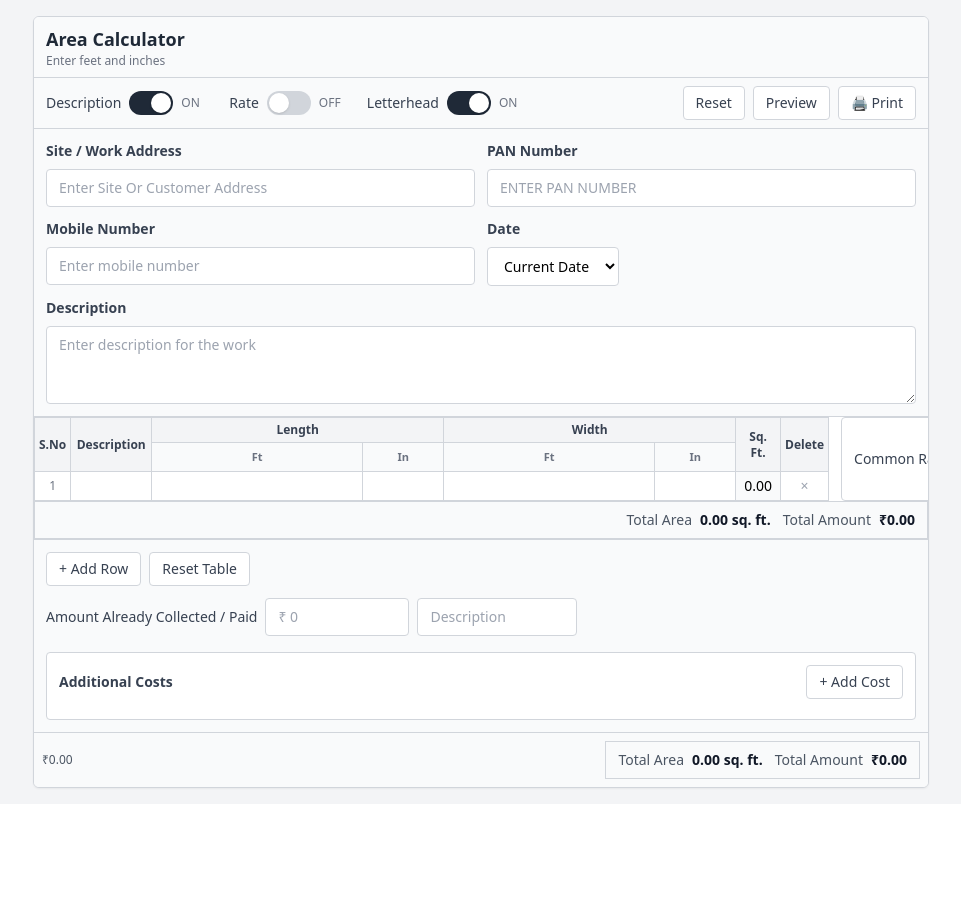
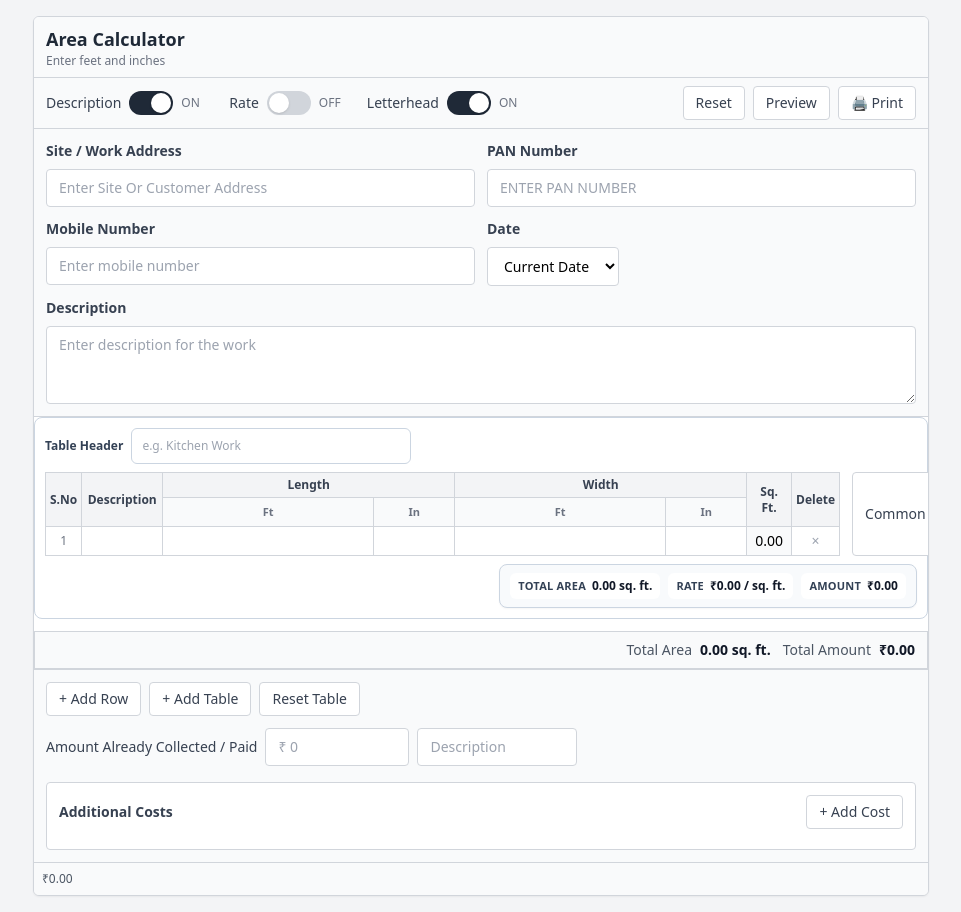
Before and after one commit to cseabhisheks/Bill-Generator, a React app: page / in a window 1280 px wide. Shown: the whole page, without its empty margins (159-1120 px from the left). Before the commit the page ends 804 px from the top, so only its background shows below. Built offline with nearby package versions, Linux system fonts and the light colour scheme; the HTML template or start-up script is replaced by a standard one.

Commit message:
table is updated

```diff
--- a/src/App.jsx
+++ b/src/App.jsx
@@ -30,7 +30,7 @@ const currencyFormatter = new Intl.NumberFormat("en-IN", {
 const formatCurrency = (value) => currencyFormatter.format(Number(value || 0));
 
 export default function App() {
-  const [rows, setRows] = useState([{ ...EMPTY_ROW }]);
+  const [tables, setTables] = useState([{ rows: [{ ...EMPTY_ROW }], commonRate: "", title: "" }]);
   const [descriptionEnabled, setDescriptionEnabled] = useState(true);
   const [rateEnabled, setRateEnabled] = useState(false);
   const [letterheadEnabled, setLetterheadEnabled] = useState(true);
@@ -41,7 +41,6 @@ export default function App() {
   const [mobileNumber, setMobileNumber] = useState("");
   const [dateMode, setDateMode] = useState("current");
   const [manualDate, setManualDate] = useState("");
-  const [commonRate, setCommonRate] = useState("");
   const [costRows, setCostRows] = useState([]);
   const [collectedAmount, setCollectedAmount] = useState("");
   const [collectedDescription, setCollectedDescription] = useState("");
@@ -58,31 +57,53 @@ export default function App() {
         ? currentDate
         : "";
 
-  const updateRow = (index, field, value) => {
-    setRows((currentRows) => {
-      const updatedRows = [...currentRows];
+  const updateRow = (tableIndex, rowIndex, field, value) => {
+    setTables((currentTables) =>
+      currentTables.map((table, currentTableIndex) => {
+        if (currentTableIndex !== tableIndex) {
+          return table;
+        }
 
-      updatedRows[index] = {
-        ...updatedRows[index],
-        [field]: value,
+        return {
+          ...table,
+          rows: table.rows.map((row, currentRowIndex) =>
+            currentRowIndex === rowIndex
+              ? { ...row, [field]: value }
+              : row,
+          ),
+        };
+      }),
+    );
   };
 
-      return updatedRows;
-    });
+  const addTable = () => {
+    setTables((currentTables) => [...currentTables, { rows: [{ ...EMPTY_ROW }], commonRate: "", title: "" }]);
   };
 
-  const addRow = () => {
-    setRows((currentRows) => [...currentRows, { ...EMPTY_ROW }]);
+  const addRow = (tableIndex = 0) => {
+    setTables((currentTables) =>
+      currentTables.map((table, currentTableIndex) =>
+        currentTableIndex === tableIndex
+          ? { ...table, rows: [...table.rows, { ...EMPTY_ROW }] }
+          : table,
+      ),
+    );
   };
 
-  const removeRow = (index) => {
-    setRows((currentRows) => {
-      if (currentRows.length === 1) {
-        return [{ ...EMPTY_ROW }];
+  const removeRow = (tableIndex, rowIndex) => {
+    setTables((currentTables) =>
+      currentTables.map((table, currentTableIndex) => {
+        if (currentTableIndex !== tableIndex) {
+          return table;
         }
 
-      return currentRows.filter((_, rowIndex) => rowIndex !== index);
-    });
+        const nextRows = table.rows.filter((_, index) => index !== rowIndex);
+        return {
+          ...table,
+          rows: nextRows.length > 0 ? nextRows : [{ ...EMPTY_ROW }],
+        };
+      }),
+    );
   };
 
   const addCost = () => {
@@ -111,8 +132,24 @@ export default function App() {
     (cost) => (cost.name || "").trim().length > 0 || Number(cost.amount || 0) > 0,
   );
 
+  const updateCommonRate = (tableIndex, value) => {
+    setTables((currentTables) =>
+      currentTables.map((table, index) =>
+        index === tableIndex ? { ...table, commonRate: value } : table,
+      ),
+    );
+  };
+
+  const updateTableTitle = (tableIndex, value) => {
+    setTables((currentTables) =>
+      currentTables.map((table, index) =>
+        index === tableIndex ? { ...table, title: value } : table,
+      ),
+    );
+  };
+
   const resetAll = () => {
-    setRows([{ ...EMPTY_ROW }]);
+    setTables([{ rows: [{ ...EMPTY_ROW }], commonRate: "", title: "" }]);
     setDescriptionEnabled(true);
     setRateEnabled(false);
     setLetterheadEnabled(true);
@@ -123,20 +160,22 @@ export default function App() {
     setMobileNumber("");
     setDateMode("current");
     setManualDate("");
-    setCommonRate("");
     setCostRows([]);
     setCollectedAmount("");
     setCollectedDescription("");
   };
 
   const resetTableOnly = () => {
-    setRows([{ ...EMPTY_ROW }]);
+    setTables((currentTables) =>
+      currentTables.map((table) => ({ ...table, rows: [{ ...EMPTY_ROW }], commonRate: table.commonRate || "" })),
+    );
   };
 
-  const totalArea = calculateTotal(rows);
+  const allRows = tables.flatMap((table) => table.rows);
+  const totalArea = calculateTotal(allRows);
   const totalAmount = rateEnabled
-    ? calculateTotalAmount(rows)
-    : calculateCommonRateAmount(rows, commonRate);
+    ? calculateTotalAmount(allRows)
+    : tables.reduce((sum, table) => sum + calculateCommonRateAmount(table.rows, table.commonRate), 0);
   const additionalChargesTotal = costRows.reduce((sum, row) => {
     const numericAmount = Number.parseFloat(row.amount || 0);
     return sum + (Number.isFinite(numericAmount) ? numericAmount : 0);
@@ -319,17 +358,24 @@ export default function App() {
           )}
 
           <div className="print-table">
+            {tables.map((table, tableIndex) => (
+              <div className="mb-3" key={`table-${tableIndex}`}>
                 <DimensionTable
-              rows={rows}
-              updateRow={updateRow}
-              removeRow={removeRow}
+                  rows={table.rows}
+                  updateRow={(rowIndex, field, value) => updateRow(tableIndex, rowIndex, field, value)}
+                  removeRow={(rowIndex) => removeRow(tableIndex, rowIndex)}
                   descriptionEnabled={descriptionEnabled}
                   rateEnabled={rateEnabled}
-              commonRate={commonRate}
-              setCommonRate={setCommonRate}
+                  commonRate={table.commonRate}
+                  setCommonRate={(value) => updateCommonRate(tableIndex, value)}
+                  showCommonRateInput={!rateEnabled}
+                  tableTitle={table.title || ""}
+                  setTableTitle={(value) => updateTableTitle(tableIndex, value)}
                 />
+              </div>
+            ))}
 
-            <TotalArea total={totalArea} totalAmount={totalAmount} rateEnabled={rateEnabled} commonRate={commonRate} />
+            <TotalArea total={totalArea} totalAmount={totalAmount} rateEnabled={rateEnabled} tables={tables} />
           </div>
 
           <section className="print-payment-summary">
@@ -426,7 +472,14 @@ export default function App() {
         <section className="no-print border-t border-gray-300 bg-gray-50 p-3">
           <div className="flex flex-wrap items-center justify-between gap-2">
             <div className="flex flex-wrap items-center gap-2">
-              <AddRowButton onClick={addRow} />
+              <AddRowButton onClick={() => addRow(tables.length - 1)} />
+              <button
+                type="button"
+                onClick={addTable}
+                className="rounded border border-gray-300 bg-white px-3 py-1.5 text-sm font-medium text-gray-700 hover:bg-gray-100"
+              >
+                + Add Table
+              </button>
               <button
                 type="button"
                 onClick={resetTableOnly}
@@ -511,9 +564,8 @@ export default function App() {
           </div>
         </section>
 
-        <div className="no-print flex flex-col gap-2 border-t border-gray-300 bg-gray-50 p-2 sm:flex-row sm:items-center sm:justify-between">
+        <div className="no-print flex flex-wrap items-center gap-2 border-t border-gray-300 bg-gray-50 p-2">
           <span className="text-xs text-gray-600">{formatCurrency(pendingAmount)}</span>
-          <TotalArea total={totalArea} totalAmount={totalAmount} rateEnabled={rateEnabled} commonRate={commonRate} />
         </div>
 
       </div>
--- a/src/components/DimensionTable.jsx
+++ b/src/components/DimensionTable.jsx
@@ -1,4 +1,16 @@
 import DimensionRow from "./DimensionRow";
+import {
+  calculateTotal,
+  calculateTotalAmount,
+  calculateCommonRateAmount,
+} from "../utils/areaCalculator";
+
+const formatCurrency = new Intl.NumberFormat("en-IN", {
+  style: "currency",
+  currency: "INR",
+  minimumFractionDigits: 2,
+  maximumFractionDigits: 2,
+});
 
 export default function DimensionTable({
   rows,
@@ -8,9 +20,36 @@ export default function DimensionTable({
   rateEnabled,
   commonRate,
   setCommonRate,
+  showCommonRateInput = false,
+  tableTitle = "",
+  setTableTitle,
 }) {
+  const tableArea = calculateTotal(rows);
+  const tableAmount = rateEnabled
+    ? calculateTotalAmount(rows)
+    : calculateCommonRateAmount(rows, commonRate);
+
   return (
-    <div className="w-full overflow-x-auto">
+    <div className="dimension-table-wrapper">
+      <div className="table-title-editor no-print">
+        <label className="table-title-editor-label">Table Header</label>
+        <input
+          type="text"
+          className="table-title-editor-input"
+          value={tableTitle}
+          onChange={(event) => setTableTitle?.(event.target.value)}
+          placeholder="e.g. Kitchen Work"
+        />
+      </div>
+
+      {(tableTitle || "") && (
+        <div className="print-table-title-bar">
+          <span className="print-table-title-text">{tableTitle}</span>
+        </div>
+      )}
+
+      <div className="flex items-start gap-3">
+        <div className="flex w-full flex-col gap-2">
           <div className="flex items-start gap-3">
             <table className="w-max table-auto border-collapse text-sm">
               <thead>
@@ -71,8 +110,8 @@ export default function DimensionTable({
                     key={index}
                     row={row}
                     index={index}
-                updateRow={updateRow}
-                removeRow={removeRow}
+                    updateRow={(rowIndex, field, value) => updateRow(rowIndex, field, value)}
+                    removeRow={(rowIndex) => removeRow(rowIndex)}
                     descriptionEnabled={descriptionEnabled}
                     rateEnabled={rateEnabled}
                   />
@@ -80,7 +119,7 @@ export default function DimensionTable({
               </tbody>
             </table>
 
-        {!rateEnabled && (
+            {!rateEnabled && showCommonRateInput && (
               <div className="no-print flex shrink-0 items-center self-stretch gap-2 rounded border border-gray-300 bg-white px-3 py-2">
                 <span className="text-sm font-medium text-gray-700">Common Rate</span>
                 <input
@@ -96,5 +135,26 @@ export default function DimensionTable({
             )}
           </div>
         </div>
+      </div>
+
+      <div className="print-table-total-summary">
+        <div className="print-table-total-summary-card">
+          <div className="print-table-total-summary-item">
+            <span className="print-table-total-label">Total Area</span>
+            <span className="print-table-total-value">{tableArea.toFixed(2)} sq. ft.</span>
+          </div>
+          {!rateEnabled && (
+            <div className="print-table-total-summary-item">
+              <span className="print-table-total-label">Rate</span>
+              <span className="print-table-total-value">{formatCurrency.format(Number(commonRate || 0))} / sq. ft.</span>
+            </div>
+          )}
+          <div className="print-table-total-summary-item">
+            <span className="print-table-total-label">Amount</span>
+            <span className="print-table-total-value">{formatCurrency.format(tableAmount)}</span>
+          </div>
+        </div>
+      </div>
+    </div>
   );
 }
--- a/src/index.css
+++ b/src/index.css
@@ -16,6 +16,100 @@
   --page-summary-bg: #f8fafc;
   --page-table-border: #a1a1aa;
   --page-danger: #b91c1c;
+}
+
+.dimension-table-wrapper {
+  width: 100%;
+  background: #ffffff;
+  border: 1px solid var(--page-line);
+  border-radius: 8px;
+  padding: 10px;
+  box-sizing: border-box;
+}
+
+.table-title-editor {
+  display: flex;
+  align-items: center;
+  gap: 8px;
+  margin-bottom: 8px;
+}
+
+.table-title-editor-label {
+  font-size: 12px;
+  font-weight: 700;
+  color: var(--page-text-soft);
+}
+
+.table-title-editor-input {
+  width: min(280px, 100%);
+  border: 1px solid var(--page-line);
+  border-radius: 6px;
+  background: var(--page-bg);
+  color: var(--page-text);
+  padding: 8px 10px;
+  font-size: 12px;
+  outline: none;
+}
+
+.print-table-title-bar {
+  width: fit-content;
+  max-width: 100%;
+  padding: 8px 12px;
+  margin: 8px 0 10px;
+  border-radius: 6px 6px 0 0;
+  background: #1e3a5f;
+  color: #ffffff;
+  border-left: 3px solid #93c5fd;
+  font-weight: 800;
+  font-size: 12px;
+  letter-spacing: 0.03em;
+  box-shadow: 0 1px 2px rgba(0, 0, 0, 0.08);
+}
+
+.print-table-title-text {
+  display: inline-block;
+}
+
+.print-table-total-summary {
+  display: flex;
+  justify-content: flex-end;
+  margin-top: 8px;
+}
+
+.print-table-total-summary-card {
+  display: flex;
+  flex-wrap: wrap;
+  align-items: center;
+  justify-content: flex-end;
+  gap: 8px;
+  padding: 8px 10px;
+  border-radius: 8px;
+  border: 1px solid var(--page-line);
+  background: var(--page-summary-bg);
+  box-shadow: 0 1px 2px rgba(0, 0, 0, 0.04);
+}
+
+.print-table-total-summary-item {
+  display: flex;
+  align-items: center;
+  gap: 6px;
+  padding: 4px 8px;
+  border-radius: 6px;
+  background: var(--page-bg);
+}
+
+.print-table-total-label {
+  font-size: 11px;
+  font-weight: 700;
+  color: var(--page-text-soft);
+  text-transform: uppercase;
+  letter-spacing: 0.02em;
+}
+
+.print-table-total-value {
+  font-size: 12px;
+  font-weight: 800;
+  color: var(--page-text);
 }
 
 .pdf-only { display: none; }
```
Lines whose indentation alone changed are shown as unchanged.
